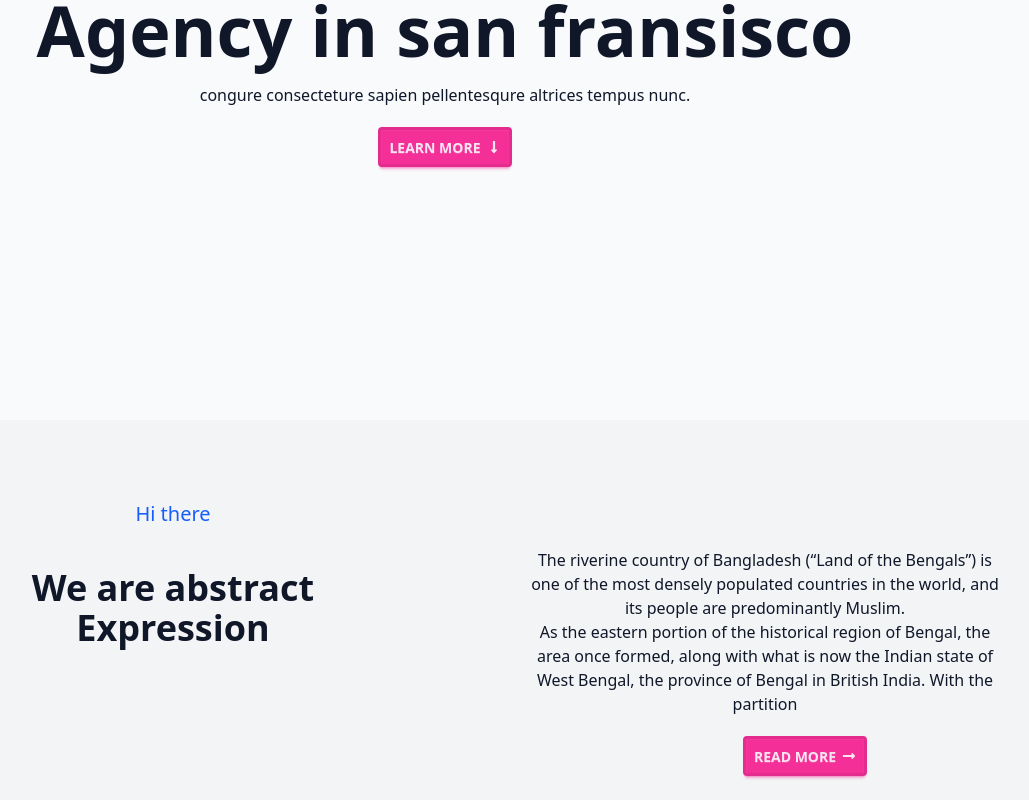
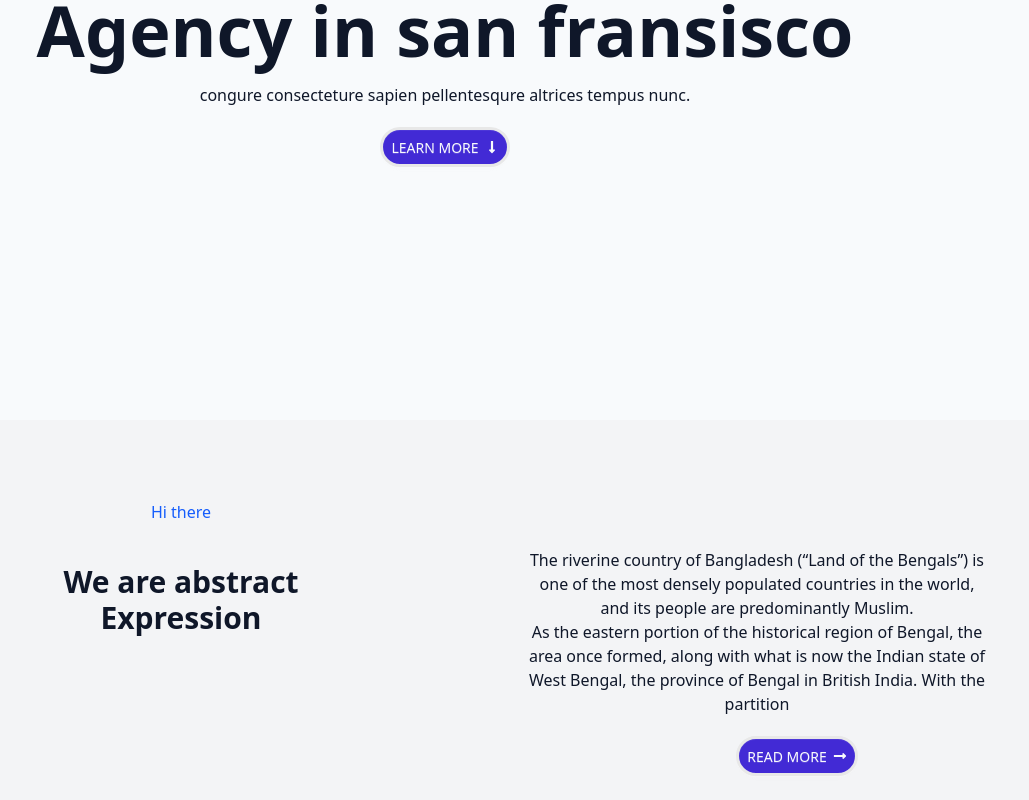
Before and after one commit to Omarfaruk1820/Home-Adverting-Agency, a React (Vite) app: page / in a window 1280 px wide. Shown: the part 380-1180 px from the top of the page, without its empty margins (195-1224 px from the left). Built offline with nearby package versions, Linux system fonts and the light colour scheme.

Commit message:
add samething at bannser section

```diff
--- a/src/Components/Home.jsx
+++ b/src/Components/Home.jsx
@@ -1,4 +1,4 @@
-// import NavBanner from "./Navbar/NavBanner";
+
 import Banner from "./Navbar/Banner";
 import AdvertingSection from "./Pages/AdvertingSection";
 import Blog from "./Pages/Blog";
@@ -11,7 +11,7 @@ import ThereSection from "./Pages/thereSection";
 const Home = () => {
   return (
     <div className='min-h-auto'>
-     {/* <NavBanner></NavBanner> */}
+
      <Banner></Banner>
      <ThereSection></ThereSection>
      <AdvertingSection></AdvertingSection>
--- a/src/Components/LayOut/Main.jsx
+++ b/src/Components/LayOut/Main.jsx
@@ -1,5 +1,4 @@
 import { Outlet } from "react-router-dom";
-// import Navber from "../Navbar/Navber";
 import Footer from "../Footer/Footer";
 import Navbar1 from "../Navbar/Navbar1";
 
@@ -7,7 +6,7 @@ import Navbar1 from "../Navbar/Navbar1";
 const Main = () => {
     return (
         <div className=''>
-            {/* <Navber></Navber> */}
+
             <Navbar1></Navbar1>
            <Outlet></Outlet>
            <Footer></Footer>
--- a/src/Components/Navbar/Banner.jsx
+++ b/src/Components/Navbar/Banner.jsx
@@ -1,4 +1,5 @@
 import { FaLongArrowAltDown } from "react-icons/fa";
+import { NavLink } from "react-router-dom";
 
 const Banner = () => {
   return (
@@ -11,12 +12,14 @@ const Banner = () => {
           A Leading Adverting<br></br> Agency in san fransisco{" "}
         </h1>
         <p>congure consecteture sapien pellentesqure altrices tempus nunc.</p>
-        <button className="btn btn-secondary p-2 mt-5">
+    <NavLink to="/service">
+            <button className="btn cosmic-button p-2 mt-5">
           {" "}
           LEARN MORE
 
           <FaLongArrowAltDown></FaLongArrowAltDown>
         </button>
+    </NavLink>
       </div>
     </section>
   );
--- a/src/Components/Navbar/NavBanner.jsx
+++ /dev/null
@@ -1,17 +0,0 @@
-import { FaLongArrowAltRight } from "react-icons/fa";
-
-const NavBanner = () => {
-    return (
-        <div className='max-w-screen max-h-screen'>
-            <div className='ml-[140px] '>
-            <h1 className='md:text-[70px] font-bold'>A Leading Adverting<br></br> Agency in san fransisco </h1>
-            <p>congure consecteture sapien pellentesqure altrices tempus nunc.</p>
-            <button className='btn btn-secondary p-2 mt-5'> LEARN MORE
-            <FaLongArrowAltRight />
-            </button>
-        </div>
-        </div>
-    );
-};
-
-export default NavBanner;
--- a/src/Components/Navbar/Navbar1.jsx
+++ b/src/Components/Navbar/Navbar1.jsx
@@ -4,12 +4,12 @@ import { Menu, X } from "lucide-react";
 import logonew from "../../assets/img/omar.png"
 
 const navItems = [
-  { name: "Work ", href: "#hero" },
-  { name: "Service", href: "#about" },
-  { name: " Casestudies", href: "#skills" },
-  { name: "About", href: "#projects" },
+  { name: "Work ", href: "#home" },
+  { name: "Service", href: "#Service" },
+  { name: " Casestudies", href: "#Casestudies" },
+  { name: "About", href: "#about" },
   { name: "Contact", href: "#contact" },
-  { name: "Login", href: "#contact" },
+  { name: "Login", href: "#login" },
 ];
 const Navbar1 = () => {
 
--- a/src/Components/Navbar/Navber.jsx
+++ /dev/null
@@ -1,49 +0,0 @@
-import { NavLink } from "react-router-dom";
-// import officeLogo from "../../assets/img/omar.png"
-import logoOffice from "../../assets/img/omar.png"
-
-const Navber = () => {
-    const links=<>
-  <li><NavLink>WORK </NavLink></li>
-  <li> <NavLink>SERVICE </NavLink></li>
-  <li> <NavLink>CASESTUDIES </NavLink></li>
-  <li> <NavLink>ABOUT </NavLink></li>
-  <li> <NavLink>CONTACT </NavLink></li>
-  <li> <NavLink>Login </NavLink></li>
-
-
-    </>
-    return (
-     <div className="">
-      <div className=' '>
-           <div className="navbar bg-base-100  ">
-        <div className="navbar-start">
-          <div className="dropdown">
-
-            <ul
-              tabIndex={0}
-              className="menu menu-sm dropdown-content bg-gray-100 rounded-box z-1 md:mt-3 w-52 md:p-2 ">
-
-              {links}
-            </ul>
-          </div>
-         <img className='w-8 h-8 md:ml-10' src={logoOffice} alt="" />
-        </div>
-        <div className="navbar-center  lg:flex">
-          <ul className="menu menu-horizontal px-1">
-           {links}
-          </ul>
-        </div>
-        <div className="navbar-end ">
-          <div className='md:flex hidden sm:inline-block '>
-          <p className='mt-2'>Let's Talk</p>
-          <a className="btn btn-dash btn-secondary md:none">01400188860</a>
-          </div>
-        </div>
-      </div>
-     </div>
-     </div>
-    );
-};
-
-export default Navber;
--- a/src/Components/Pages/ThereSection.jsx
+++ b/src/Components/Pages/ThereSection.jsx
@@ -2,12 +2,15 @@
 import { FaLongArrowAltRight } from "react-icons/fa";
 const ThereSection = () => {
     return (
-        <div className='md:flex bg-gray-100'>
-            <div className='md:w-full'>
-                <p className='ml-24 mt-20 text-xl font-medium text-blue-600'>Hi there</p>
-               <h1 className='ml-24 mt-10 text-4xl font-bold'> We are abstract<br></br>Expression</h1>
+    <section id="hero"
+      className="relative max-h-screen flex flex-col md:flex-cols-2 items-center justify-center px-4">
+
+            <div className='md:flex bg-gray-100'>
+            <div className='md:w-full items-center justify-center'>
+                <p className='md:ml-24 mt-20 font-medium text-blue-600'>Hi there</p>
+               <h1 className='md:ml-24 mt-10 text-3xl font-bold'> We are abstract<br></br>Expression</h1>
             </div>
-            <div className='md:w-full h-[400px] justify-center'>
+            <div className='md:w-full h-[400px] justify-center items-center'>
                 <p className= 'mt-10 md:mt-32 mx-20 '>
                 The riverine country of Bangladesh (“Land of the Bengals”) is one of the most
                  densely populated countries in the world, and its people are predominantly
@@ -15,11 +18,12 @@ const ThereSection = () => {
                   the area once formed, along with what is now the Indian state of West
                    Bengal, the province of Bengal in British India. With the partition
                    </p>
-                    <button className='btn btn-secondary ml-20 p-2 mt-5'> READ MORE
+                    <button className='btn cosmic-button md:ml-20 p-2 mt-5'> READ MORE
                                <FaLongArrowAltRight />
                                </button>
             </div>
         </div>
+    </section>
     );
 };
 
--- a/src/main.jsx
+++ b/src/main.jsx
@@ -7,7 +7,7 @@ import {
   RouterProvider,
 } from "react-router-dom";
 import Home from './Components/Home.jsx';
-import Navber from './Components/Navbar/Navber.jsx';
+
 import Main from './Components/LayOut/Main.jsx';
 
 const router = createBrowserRouter([
```
